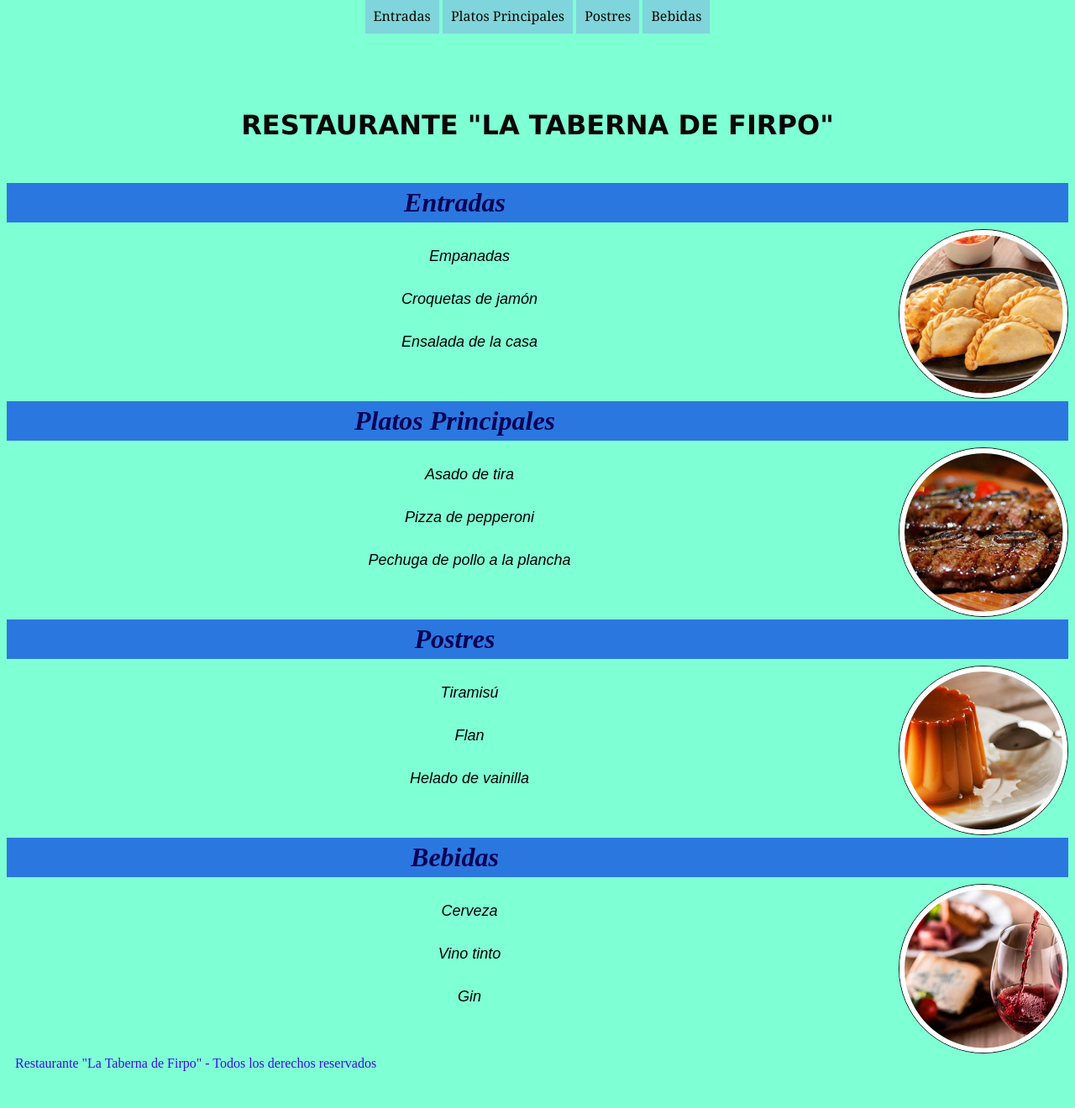
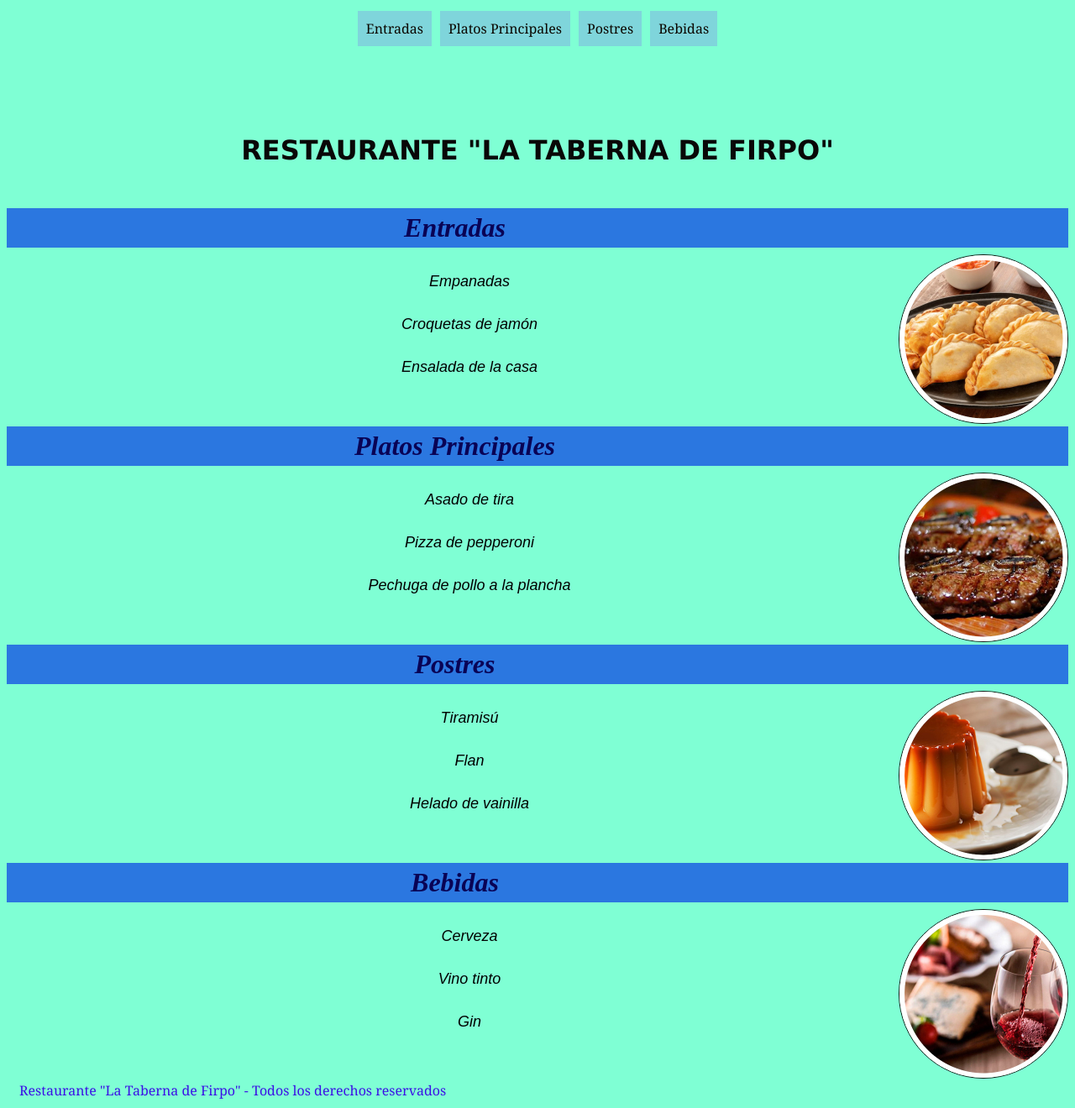
Before and after one commit to maximilianopontin/CFS_SANCAYETANO, a website: page web/archivoshtml/restaurant/resto.html in a window 1280 px wide. Shown: the whole page at 84% size. Before the commit the page ends 1285 px from the top, so only its background shows below. Drawn offline with Linux system fonts and the light colour scheme.

Commit message:
ejercicio pagina html y css

```diff
--- a/web/archivoshtml/restaurant/estilo.css
+++ b/web/archivoshtml/restaurant/estilo.css
@@ -2,20 +2,19 @@
 body {
     background-color: aquamarine;
 }
+
 .nav {
-
-    font-family:Georgia, 'Times New Roman', Times, serif;
-    text-align: center;
-    color:rgb(20, 63, 220);
-
+    display:flex;
+    justify-content: center;
 }
 
 a {
+    margin:5px;
+    font-family:Georgia, 'Times New Roman', Times, serif;
     text-decoration: none;
     padding: 10px;
     background-color: rgb(127, 213, 219);
     color:rgb(11, 7, 1);
-
 }
 
 .header {
@@ -25,7 +24,6 @@ a {
     text-align:center;
     color:rgb(9, 7, 7);
 }
-
 
 h2 {
     text-align:center;
@@ -65,10 +63,17 @@ float:right;
 
 }
 
-footer a {
+.arcor-link {
     margin-top: 100px;
     margin-bottom: 100px;
     color:rgb(59, 16, 230);
     background-color:aquamarine;
 
 }
+.arcor-link:hover {
+   color:rgb(128, 165, 234);
+
+}
+.arcor-link:active {
+    color:brown;
+}
--- a/web/archivoshtml/restaurant/resto.html
+++ b/web/archivoshtml/restaurant/resto.html
@@ -8,20 +8,19 @@
   <body>
 
     <div class="nav">
-        <a href="#Entradas"> Entradas</a>
-        <a href="#Platos Principales"> Platos Principales</a>
+        <a href="#Entradas" >Entradas</a>
+        <a href="#Platos Principales" > Platos Principales</a>
         <a href="#Postres">Postres</a>
         <a href="#Bebidas"> Bebidas</a>
+    </div>
 
-    </div>
 
     <div class="header">
         <h1>RESTAURANTE "LA TABERNA DE FIRPO"</h1>
     </div>
 
 
-    <div class="menu">
-     <p id="Entradas">
+    <div class="menu" id="Entradas">
      <img src="./empanadas_edited.jpg"/>
       <h2> Entradas</h2>
 
@@ -31,11 +30,10 @@
             <li>Ensalada de la casa</li>
         </ul>
 
-     </p>
+
     </div>
 
-    <div class="menu">
-     <p id="Platos Principales">
+    <div class="menu" id="Platos Principales">
      <img src="./tira-de-asado_edited.jpg" />
       <h2>Platos Principales</h2>
 
@@ -45,11 +43,10 @@
             <li>Pechuga de pollo a la plancha</li>
         </ul>
 
-     </p>
+
     </div>
 
-    <div class="menu">
-     <p id="Postres">
+    <div class="menu" id="Postres">
      <img src="./flan_edited.jpg"/>
       <h2> Postres</h2>
 
@@ -59,11 +56,10 @@
             <li>Helado de vainilla</li>
         </ul>
 
-     </p>
+
     </div>
 
-    <div class="menu">
-     <p id="Bebidas">
+    <div class="menu" id="Bebidas">
       <img src="./vino_edited.jpg"/>
       <h2>Bebidas</h2>
 
@@ -73,11 +69,12 @@
             <li>Gin</li>
         </ul>
 
-     </p>
+
     </div>
 
     <footer>
-        <a href="https://latabernadefirpotandil.negocio.site/"> Restaurante "La Taberna de Firpo" - Todos los derechos reservados</a>
+        <a href="https://latabernadefirpotandil.negocio.site/" target ="_blank" class="arcor-link" > Restaurante "La Taberna de Firpo" - Todos los derechos reservados</a>
+
     </footer>
 
   </body>
```
